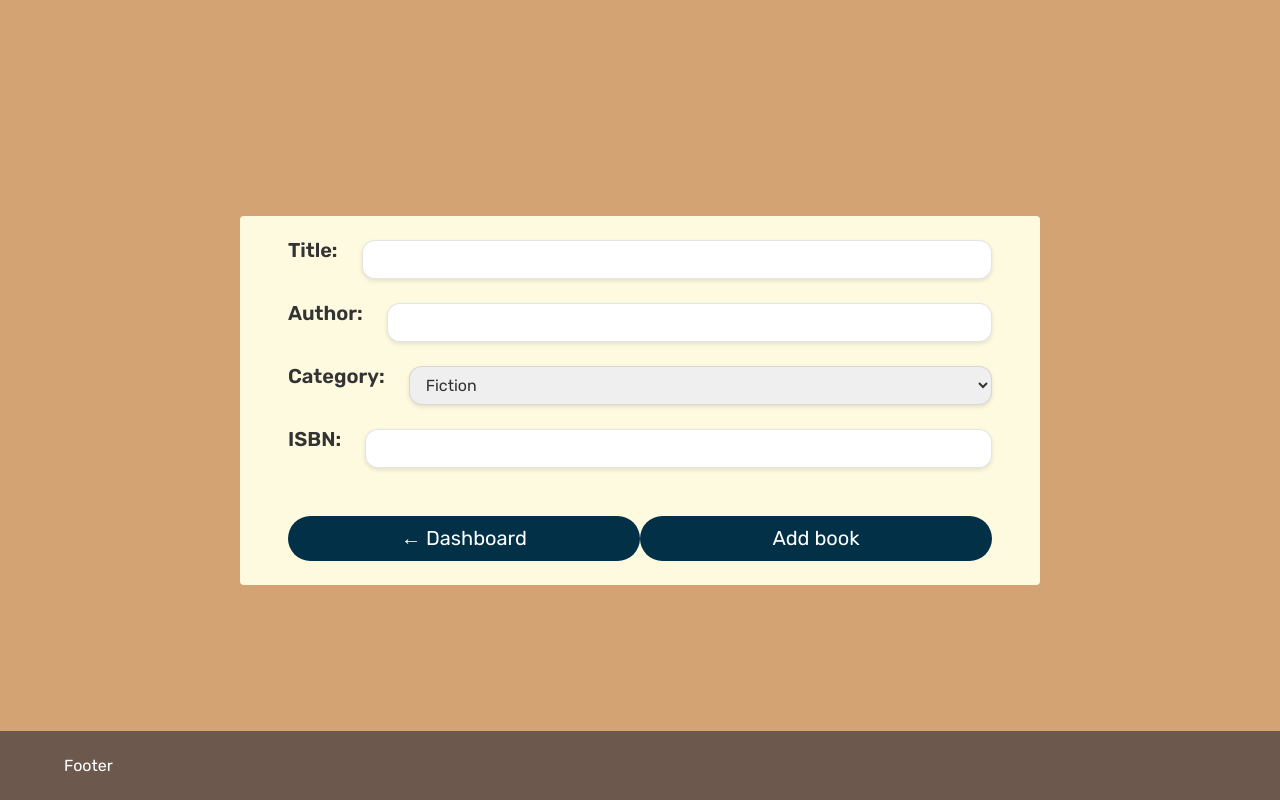
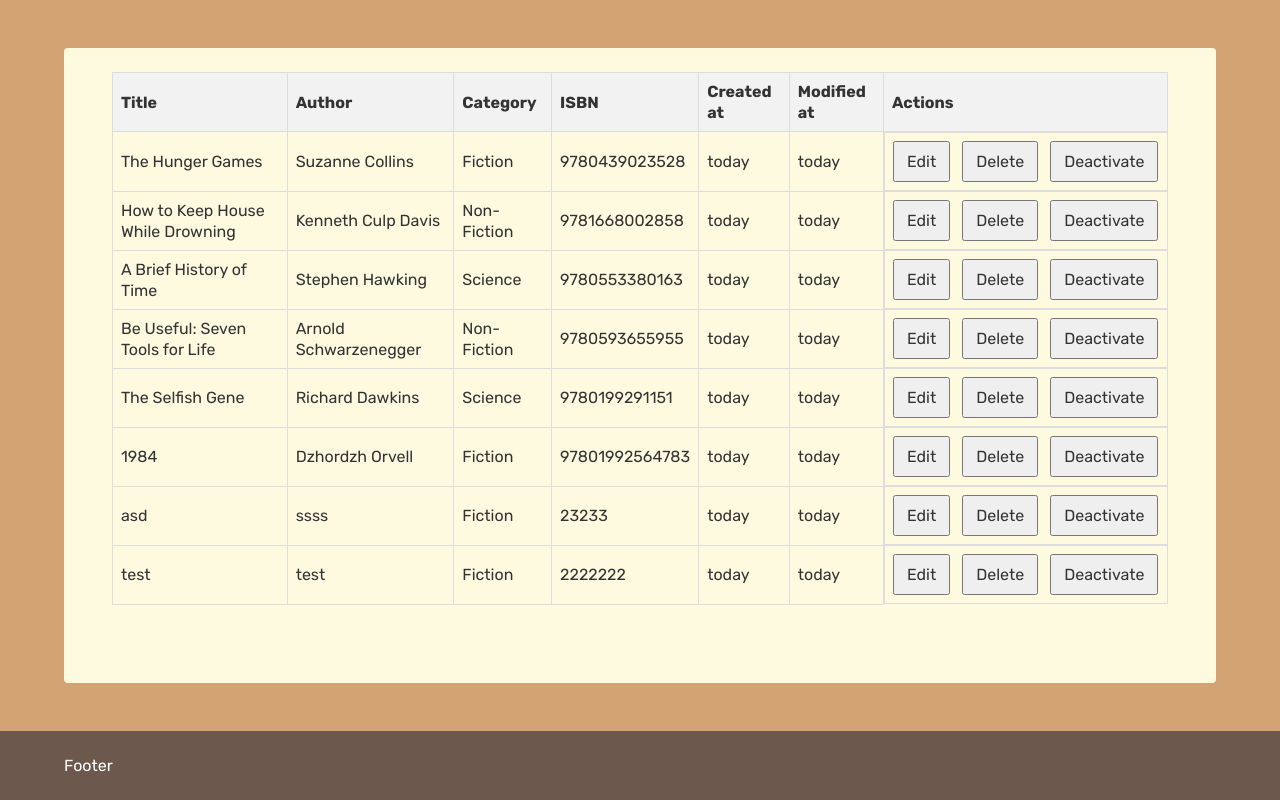
Before and after one commit to ivantelizhenko/Luna__test--ivantelizhenko, a React (Vite) app: page / in a window 1280 px wide. Built offline with nearby package versions, Linux system fonts and the light colour scheme; data requests are answered from the project's data file.

Commit message:
add table demo

```diff
--- /dev/null
+++ b/src/components/Dashboard.tsx
@@ -0,0 +1,20 @@
+import styled from 'styled-components';
+import Table from './Table';
+
+const StyledDashboard = styled.div`
+  background-color: #fefae0;
+  padding: 2.4rem 4.8rem;
+  border-radius: 4px;
+  height: 100%;
+  overflow: auto;
+`;
+
+function Dashboard() {
+  return (
+    <StyledDashboard>
+      <Table />
+    </StyledDashboard>
+  );
+}
+
+export default Dashboard;
--- a/src/components/Main.tsx
+++ b/src/components/Main.tsx
@@ -1,6 +1,7 @@
 import styled from 'styled-components';
 import BookForm from './BookForm/BookForm';
 import { BooksProvider } from '../store/BookContext';
+import Dashboard from './Dashboard';
 
 const StyledMain = styled.main`
   background-color: #d4a373;
@@ -12,7 +13,8 @@
   return (
     <BooksProvider>
       <StyledMain>
-        <BookForm />
+        {/* <BookForm /> */}
+        <Dashboard />
       </StyledMain>
     </BooksProvider>
   );
--- /dev/null
+++ b/src/components/Table.tsx
@@ -0,0 +1,102 @@
+import styled from 'styled-components';
+import { useBooks } from '../store/BookContext';
+
+const StyledTable = styled.table<{ centering?: boolean }>`
+  width: 100%;
+  border-collapse: collapse;
+
+  & thead {
+    position: sticky;
+    top: -2.4rem;
+  }
+
+  & th,
+  & td {
+    border: 1px solid #ddd;
+    padding: 8px;
+    text-align: left;
+  }
+
+  & th {
+    background-color: #f2f2f2;
+    font-weight: bold;
+  }
+`;
+
+const ActionContainer = styled.td`
+  display: flex;
+  gap: 1.2rem;
+`;
+
+const TableButton = styled.button`
+  padding: 8px 12px;
+`;
+
+function Table() {
+  const { books } = useBooks();
+
+  return (
+    <StyledTable>
+      <thead>
+        <tr>
+          <th>Title</th>
+          <th>Author</th>
+          <th>Category</th>
+          <th>ISBN</th>
+          <th>Created at</th>
+          <th>Modified at</th>
+          <th>Actions</th>
+        </tr>
+      </thead>
+      <tbody>
+        {books.map(
+          ({ title, author, id, category, isbn, createdAt, modifiedAt }) => (
+            <tr key={id}>
+              <td>{title}</td>
+              <td>{author}</td>
+              <td>{category}</td>
+              <td>{isbn}</td>
+              <td>today</td>
+              <td>today</td>
+              <ActionContainer>
+                <TableButton>Edit</TableButton>
+                <TableButton>Delete</TableButton>
+                <TableButton>Deactivate</TableButton>
+              </ActionContainer>
+            </tr>
+          )
+        )}
+      </tbody>
+    </StyledTable>
+  );
+}
+
+export default Table;
+
+// Book title;
+// Author name;
+// Category;
+// ISBN;
+// Created At (datetime format should follow pattern: 12 March 2022, 8:35AM)
+// Modified/Edited At
+
+{
+  /* <table style={style.table} className='informationTable'>
+      <thead>
+        <tr>
+          <th style={style.tableCell}>First name</th>
+          <th style={style.tableCell}>Last name</th>
+          <th style={style.tableCell}>Phone</th>
+        </tr>
+      </thead>
+      <tbody style={style.tableBody}>
+      {sortedContacts.map((contact) =>
+        <tr key={contact.id}>
+          <td style={style.tableCell}>{contact.userFirstname}</td>
+          <td style={style.tableCell}>{contact.userLastname}</td>
+          <td style={style.tableCell}>{contact.userPhone}</td>
+        </tr>
+      )}
+      </tbody>
+    </table> */
+}
```
